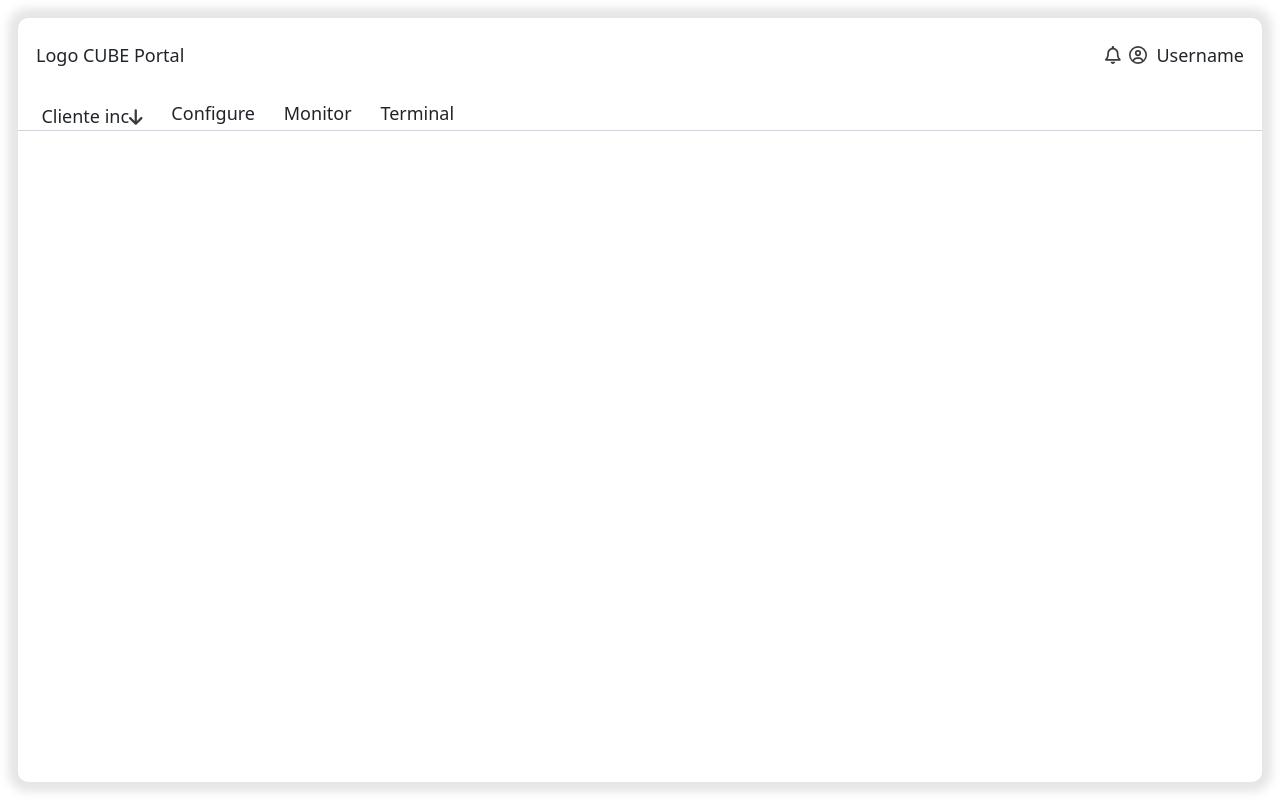
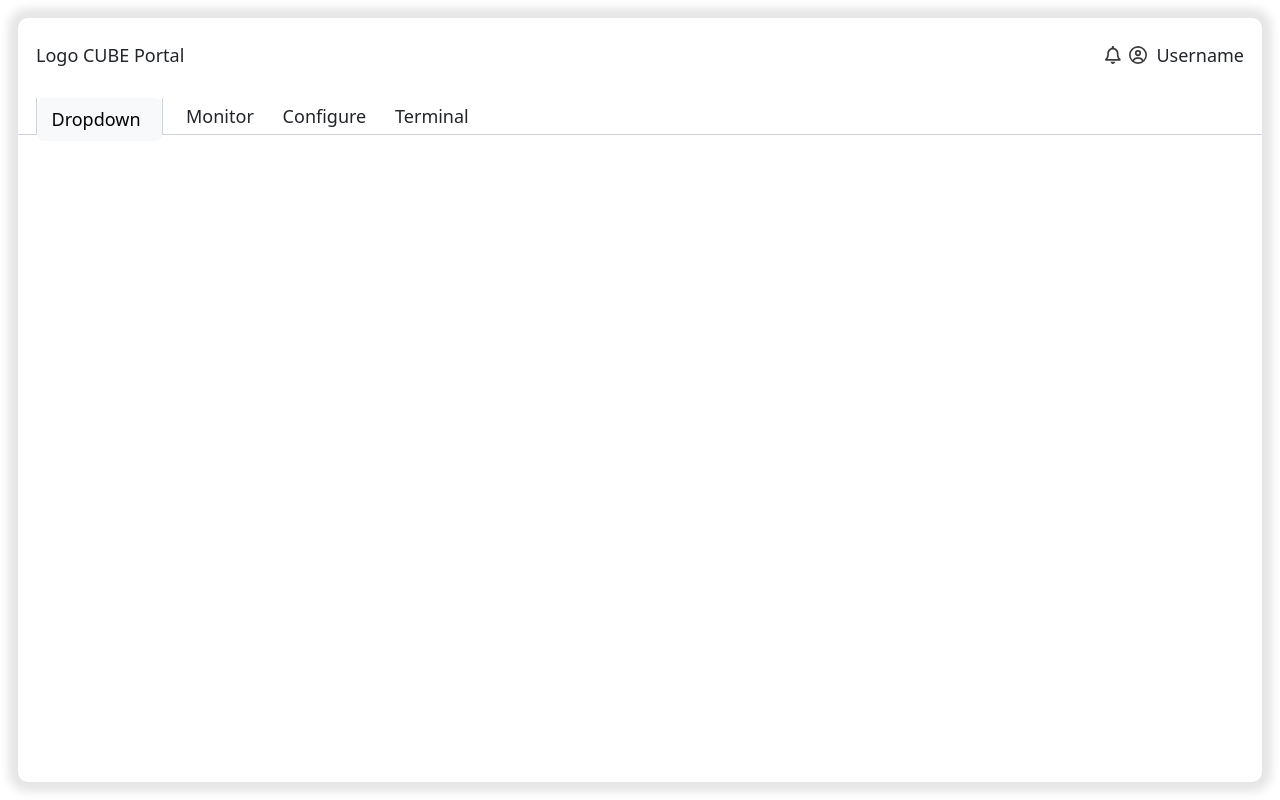
Before and after one commit to juandavidpolo/ui-monitoring, a React (Create React App) app: page / in a window 1280 px wide. Built offline with nearby package versions, Linux system fonts and the light colour scheme.

Commit message:
fix: SPA behavior, more defined styles

```diff
--- a/src/App.js
+++ b/src/App.js
@@ -1,26 +1,21 @@
+import React from "react";
 import { BrowserRouter, Routes, Route } from "react-router";
 
 import { getViews } from 'src/utils/routes';
 import Layout from "src/components/layout";
 
-const renderViews = () => {
-  return getViews((routePath, module) => {
-    const Component = module.default;
-    return <Route key={routePath} path={`/${routePath}`} element={<Component />} />;
-  });
-};
-
 function App() {
   return (
-    <>
     <BrowserRouter>
       <Layout>
         <Routes>
-            {renderViews()}
+          {getViews((routePath, module) => {
+            const Component = module.default;
+            return <Route key={routePath} path={`/${routePath}`} element={<Component />} />;
+          })}
         </Routes>
       </Layout>
     </BrowserRouter>
-    </>
   );
 }
 
--- a/src/assets/svg.js
+++ b/src/assets/svg.js
@@ -6,6 +6,7 @@ import {
 } from '@fortawesome/free-regular-svg-icons';
 import {} from '@fortawesome/free-brands-svg-icons';
 import {
+  faAngleDown,
   faArrowDown,
   faMagnifyingGlass,
   faServer,
@@ -38,10 +39,10 @@ export const notificationsCampaing = (color="#3B3B3D", size="", flip="", rotatio
   )
 }
 
-export const navigationArrow = (color="#3B3B3D", size="", flip="", rotation=0) => {
+export const angleUp = (color="#3B3B3D", size="", flip="", rotation=0) => {
   return(
     <FontAwesomeIcon
-      icon={faArrowDown}
+      icon={faAngleDown}
       size={size}
       style={{color: color}}
       flip={flip}
--- a/src/components/layout/navigation.js
+++ b/src/components/layout/navigation.js
@@ -1,11 +1,40 @@
 import React, {useState, useEffect} from "react";
+import { useLocation, useNavigate } from 'react-router-dom';
+import {
+  Dropdown,
+  DropdownToggle,
+  DropdownMenu,
+  DropdownItem,
+} from 'reactstrap';
 
-import { getViews } from 'src/utils/routes';
-import {userIcon, notificationsCampaing, navigationArrow} from 'src/assets/svg';
+import { getViews, getRoutesOrder } from 'src/utils/routes';
+import {userIcon, notificationsCampaing} from 'src/assets/svg';
 
 const NavigationBar = () => {
+  const navigate = useNavigate();
+  const location = useLocation();
 
   const [navItems, setNavItems] = useState([]);
+  const [clients, setClients] = useState([
+    {
+      id: 1,
+      name: "client 1",
+      status: "Offline"
+    },
+    {
+      id: 2,
+      name: "client 2",
+      status: "Inactive"
+    },
+    {
+      id: 3,
+      name: "client 3",
+      status: "Active"
+    }
+  ]);
+
+  const [dropdownOpen, setDropdownOpen] = useState(false);
+  const toggle = () => setDropdownOpen((prevState) => !prevState);
 
   useEffect(()=>{
     setNavItems(getNavItems)
@@ -37,14 +66,31 @@ const NavigationBar = () => {
       </div>
       <div className="navigation--section">
         <div className="client--selector">
-          <button className="custom--button nav--button">
-            Cliente inc
-            {navigationArrow()}
-          </button>
+            <Dropdown
+              isOpen={dropdownOpen}
+              toggle={toggle}
+              direction="down"
+              className="client--selector">
+            <DropdownToggle
+              color="light"
+              className="client--selector--button"
+              caret>Dropdown</DropdownToggle>
+            <DropdownMenu>
+              {clients && clients.length > 0 && clients.map((client, i) => (
+                <DropdownItem key={i}>
+                    {client.name}
+                </DropdownItem>
+              ))}
+            </DropdownMenu>
+          </Dropdown>
         </div>
         {navItems && navItems.length>0 && navItems.map((navItem, i)=>(
-          <div className="view--selector" key={i}>
-            <a href={navItem.route} className="custom--button nav--button">
+          <div
+            key={i}
+            className={location.pathname === `/${navItem.route}`? `view--selector active`:`view--selector`}>
+            <a type="button"
+              className="custom--button nav--button"
+              onClick={()=>{navigate(`/${navItem.route}`)}}>
               {navItem.name}
             </a>
           </div>
--- a/src/components/searchInput.js
+++ b/src/components/searchInput.js
@@ -1,15 +1,34 @@
 import React from "react";
+
+import { Spinner } from "reactstrap";
 
 import { search } from "src/assets/svg";
 
 const SearchInput = () => {
+
+  const seachResults = []
+  const isLoading = false;
+
   return(
     <div className="search--input">
       <div className="seach--text--input">
         {search()}
-        <input/>
+        <input
+          type="text"
+          placeholder="Search Clients..."/>
       </div>
-      <div className="search--results"></div>
+      <div className="search--results">
+        {isLoading && (
+          <div className="item--result loading">
+            <Spinner size="sm"/>
+          </div>
+        )}
+        {seachResults && seachResults.length > 0 && seachResults.map((result, i)=>(
+          <div key={i} className="item--result">
+            {result.label}
+          </div>
+        ))}
+      </div>
     </div>
   )
 }
--- a/src/styles/components/searchinput.scss
+++ b/src/styles/components/searchinput.scss
@@ -1,14 +1,20 @@
+@import "node_modules/bootstrap/scss/functions";
+@import "node_modules/bootstrap/scss/variables";
+
 .search--input{
   width: 100%;
   display: flex;
-  flex-direction: row;
-  border: 1px solid;
-  border-radius: 5px;
+  flex-direction: column;
+  position: relative;
   .seach--text--input{
+    display: flex;
+    flex-direction: row;
+    justify-content: center;
+    align-items: center;
+    border: 1px solid var(--bs-gray-400);
+    border-radius: 10px;
     &>svg{
-      width: 30px;
-      height: 30px;
-      margin: 0 0.25rem;
+      padding: 0.5rem;
     }
     &>input{
       padding: 0.25rem;
@@ -16,12 +22,45 @@
       font-weight: 400;
       background: transparent;
       border: none;
-      border-left: 1px solid;
+      border-left: 1px solid var(--bs-gray-400);
       border-radius: 0;
     }
-    &>input:focus-visible{
+    &>input:focus-visible, input:focus{
       outline: none;
     }
   }
-  &>.search--results{}
+  &>.search--results{
+    position: absolute;
+    z-index: 5;
+    top: 38px;
+    width: 100%;
+    &>.item--result{
+      padding: 5px;
+      border: 1px solid var(--bs-gray-400);
+      background: #ffffff;
+      border-top: 1px solid var(--bs-gray-400);
+      border-right: 1px solid var(--bs-gray-400);
+      border-left: 1px solid var(--bs-gray-400);
+      border-bottom: none;
+    }
+    &>.item--result:first-child{
+      border-top: none;
+    }
+    &>.item--result:last-child{
+      border-bottom: 1px solid var(--bs-gray-400);
+    }
+    &>.item--result:hover{
+      cursor: pointer;
+      background: var(--bs-gray-400);
+    }
+    &>.item--result.loading{
+      display: flex;
+      justify-content: center;
+      align-items: center;
+    }
+    &>.item--result.loading:hover{
+      cursor: unset;
+      background: unset;
+    }
+  }
 }
--- a/src/styles/layout.scss
+++ b/src/styles/layout.scss
@@ -44,12 +44,35 @@
       }
       &>:last-child {
         justify-content: flex-start;
-        align-items: center;
+        align-items: flex-end;
         gap: 1rem;
         &>.client--selector,
         .view--selector {
           margin: 0px;
           padding: 0px;
+          height: 2rem;
+        }
+        .view--selector.active {
+          border-bottom: 1px solid var(--bs-gray-900);
+        }
+        &>.client--selector{
+          border: none;
+          border-right: 1px solid var(--bs-gray-400);
+          border-left: 1px solid var(--bs-gray-400);
+          &>.client--selector--button,
+          .client--selector--button:hover,
+          .client--selector--button:active,
+          .client--selector--button:focus,
+          .client--selector--button:focus-visible,
+          .client--selector--button::after{
+            border: 1px solid transparent;
+            background: unset;
+            outline: none;
+            box-shadow: none;
+          }
+        }
+        &>.client--selector:focus-visible, .client--selector{
+          outline: none;
         }
       }
     }
--- a/src/utils/routes.js
+++ b/src/utils/routes.js
@@ -10,8 +10,23 @@ export const getViews = (callback) => {
     const module = context(file);
 
     const routeData = callback(routePath, module);
-    if (routeData) routes.push(routeData);
+    if (routeData) {
+      const routeWithOrder = { ...routeData, order: getRoutesOrder(routePath) };
+      routes.push(routeWithOrder);
+    }
   });
+
+  routes.sort((a, b) => a.order - b.order);
 
   return routes;
 };
+
+
+export const getRoutesOrder = (routePath) => {
+  const orderMap = {
+    "monitor": 1,
+    "configure": 2
+  };
+
+  return orderMap[routePath] || 100;
+}
```
Lines whose indentation alone changed are shown as unchanged.
